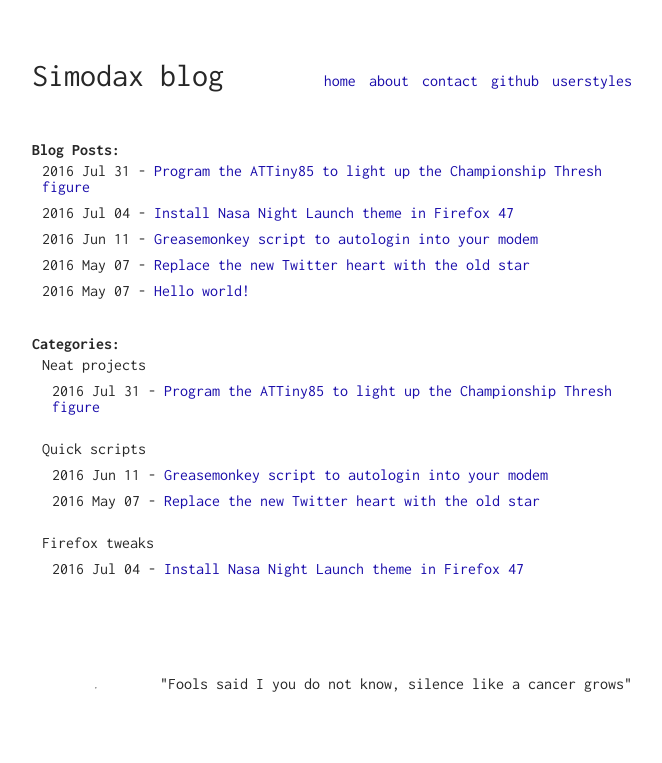
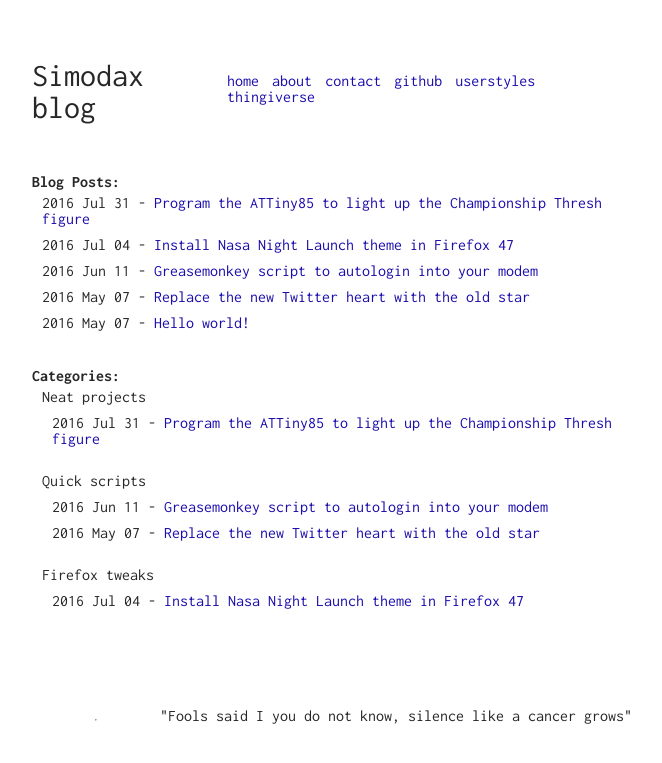
Before and after one commit to SimoDax/simodax.github.io, a Jekyll site: the page built from index.html, in a window 1280 px wide. Shown: the top 763 px of the page, without its empty margins (308-970 px from the left). Built offline with Jekyll 4.4.1, drawn with Linux system fonts in a browser that asks for light colours.

Commit message:
Updated navigation.yml

```diff
--- a/_data/navigation.yml
+++ b/_data/navigation.yml
@@ -12,3 +12,6 @@
 
 - title: userstyles
   url: https://userstyles.org/users/302013
+
+- title: thingiverse
+  url: http://www.thingiverse.com/simodk/about
```
